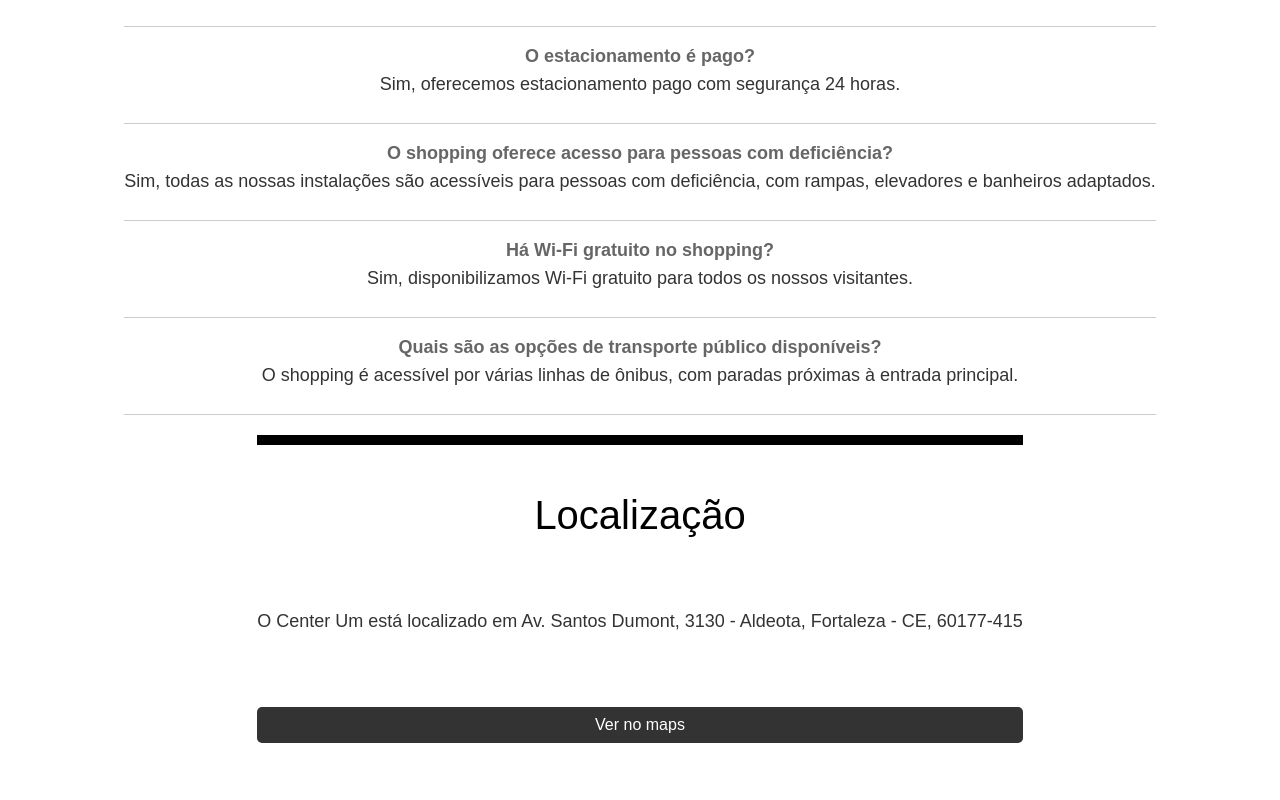
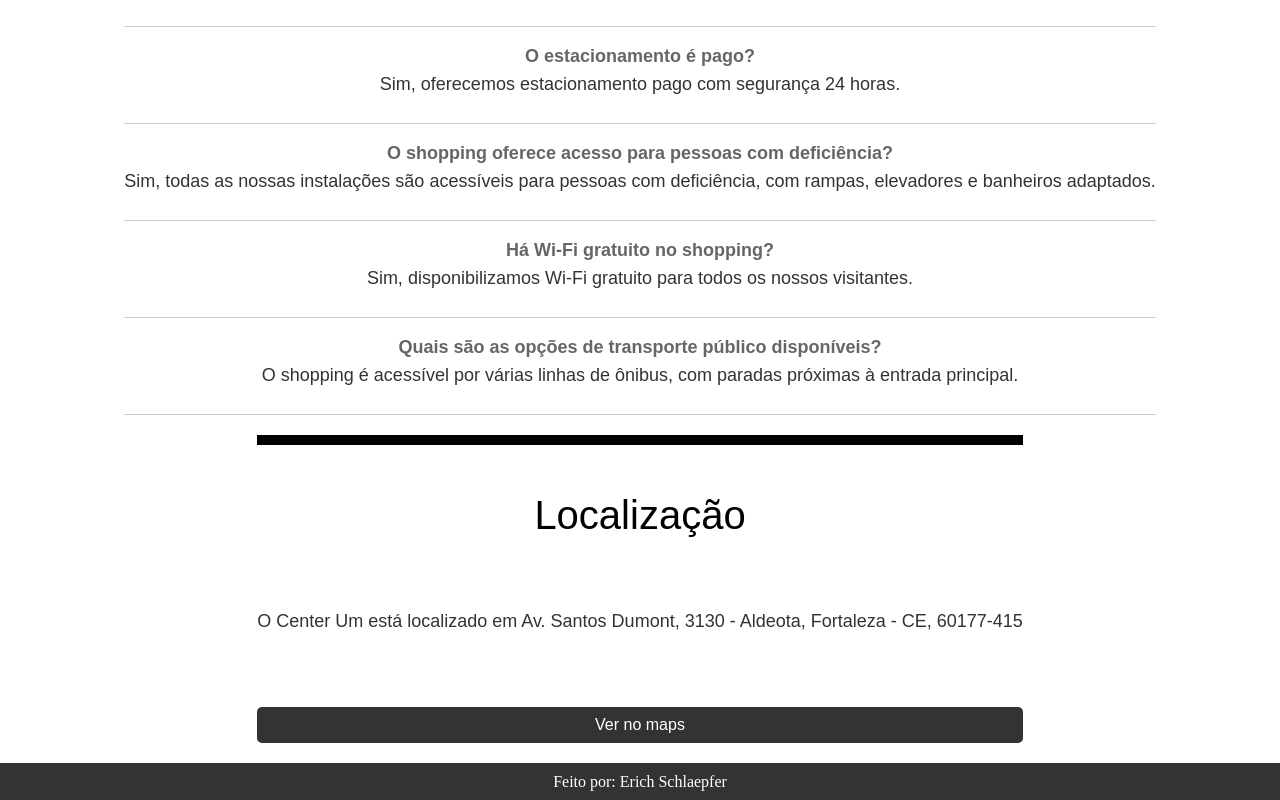
Before and after one commit to erichs890/TrabalhoSiteCenterUm, a plain HTML site: page index.html in a window 1280 px wide. Shown: the part 1518-2318 px from the top of the page. Before the commit the page ends 2281 px from the top, so only its background shows below. Drawn offline with Linux system fonts and the light colour scheme.

Commit message:
creditos

```diff
--- a/index.html
+++ b/index.html
@@ -97,6 +97,10 @@
             <a id="localA" href="https://www.google.com.br/maps/place/Shopping+Center+Um/@-3.7373679,-38.5020575,17z/data=!3m2!4b1!5s0x7c7487d65cba189:0x100a11599e2b6c8e!4m6!3m5!1s0x7c7488eb650f5a9:0x26d8554b92501d7b!8m2!3d-3.7373679!4d-38.4974441!16s%2Fg%2F1213jfgx?hl=pt-BR&entry=ttu" target="_blank"><p>Ver no maps</p></a>
         </section>
     </main>
-
+    <footer>
+        <div class="credits">
+            <p>Feito por: Erich Schlaepfer</p>
+        </div>
+    </footer>
 </body>
 </html>
--- a/style.css
+++ b/style.css
@@ -230,3 +230,25 @@ main{
     color: #fff;
     margin: 0;
   }
+  footer {
+    background-color: #333;
+    color: #fff;
+    padding: 20px;
+    text-align: center;
+    justify-content: center;
+    clear: both;
+  }
+
+  footer .credits {
+    font-size: 16px;
+    margin-bottom: 10px;
+    margin-top: 11px;
+    text-align: center;
+
+  }
+
+  footer .credits p {
+    margin: 0;
+    text-align: center;
+
+  }
```
